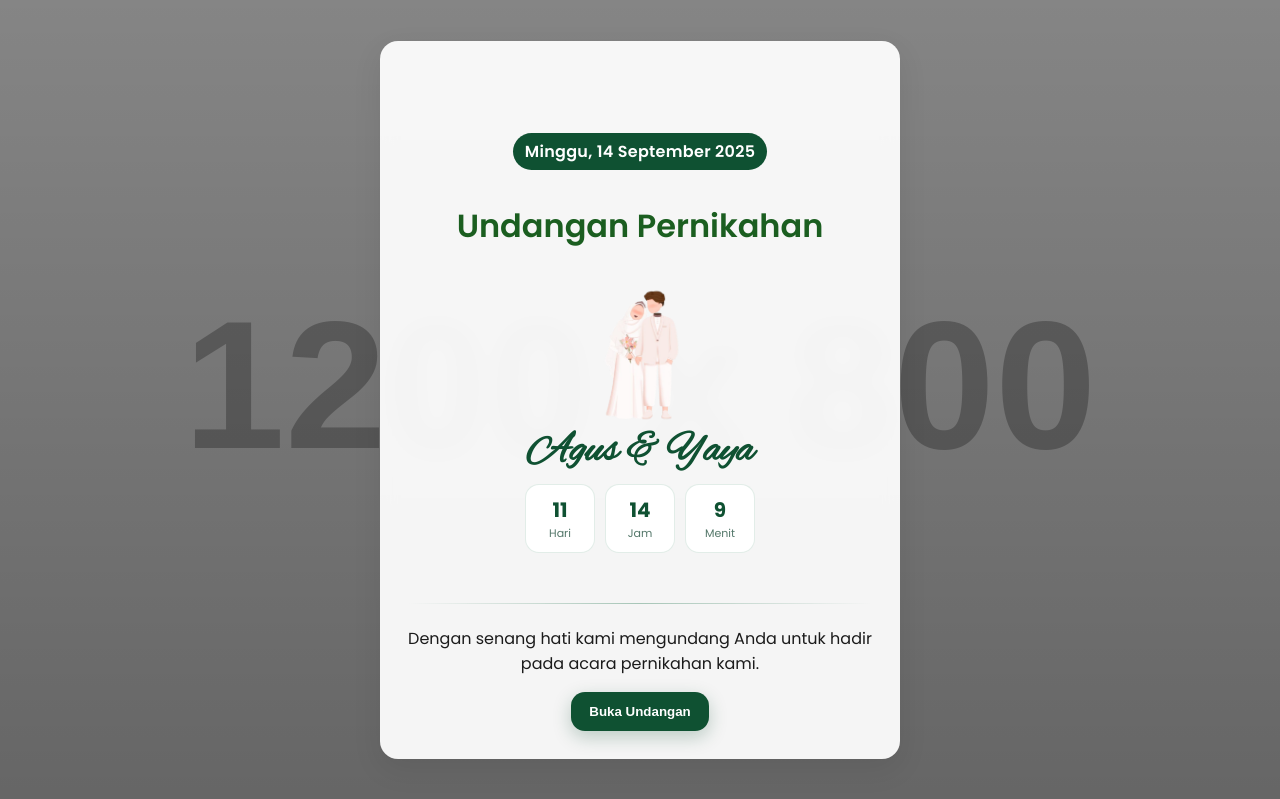
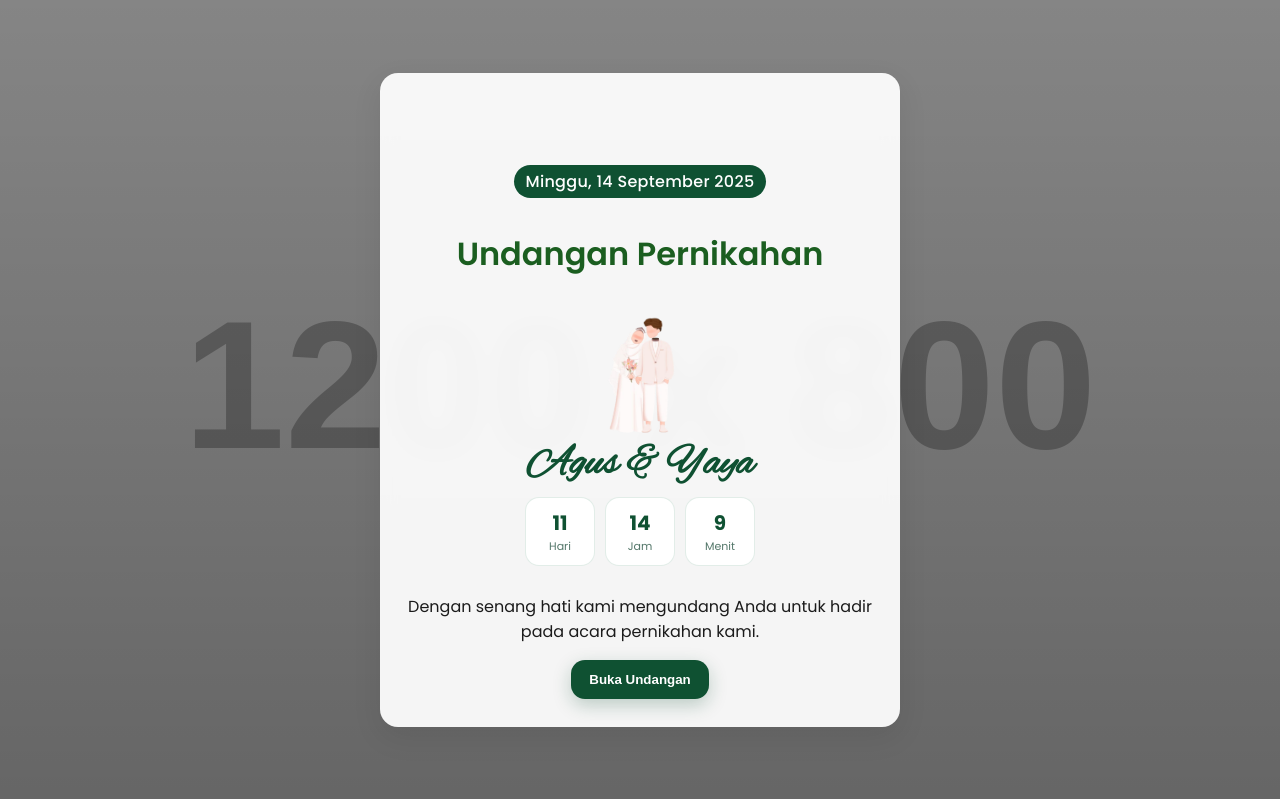
Before and after one commit to undangan-agusfitri/wedding2025, a plain HTML site: page index.html in a window 1280 px wide. Shown: the top 799 px of the page. Drawn offline with Linux system fonts and the light colour scheme; placeholder pictures from the web are drawn by us.

Commit message:
Update index.html

```diff
--- a/index.html
+++ b/index.html
@@ -40,9 +40,9 @@
       padding: 64px 18px 28px;
       position: relative;
     }
-    .badge-date{display:inline-block;background:var(--green-800);color:#fff;padding:6px 12px;border-radius:999px;font-weight:600;letter-spacing:.3px}
-    h1.names{font-family:"Alex Brush",cursive;font-size:64px;line-height:1;margin:18px 0 8px;color:var(--green-800)}
-    .sub{font-size:16px;opacity:.85}
+    .badge-date{display:inline-block;background:var(--green-800);color:#fff;padding:4px 12px;border-radius:999px;font-weight:500;letter-spacing:.3px}
+    h1.names{font-family:"Alex Brush",cursive;font-size:50px;line-height:1;margin:15px 0 8px;color:var(--green-800)}
+    .sub{font-size:12px;opacity:.85}
 
     .container{max-width:980px;margin:0 auto;padding:18px}
     .card{background:var(--paper);border-radius:var(--radius);box-shadow:var(--shadow);padding:22px}
@@ -96,12 +96,11 @@
         <span class="badge-date">Minggu, 14 September 2025</span>
         <h3 class="invitation-title">Undangan Pernikahan</h3>
         <div style="display:flex;align-items:center;justify-content:center">
-          <img alt="Ilustrasi pengantin" src="pengantin1.png" style="border-radius:0px;border:0px solid rgba(10,54,33,.2)" width="90"/>
+          <img alt="Ilustrasi pengantin" src="pengantin1.png" style="border-radius:0px;border:0px solid rgba(10,54,33,.2)" width="80"/>
         </div>
         <h2 class="bride-groom">Agus & Yaya</h2>
          <div class="countdown" id="countdownMain"></div>
       </header>
-      <div class="divider"></div>
       <p>Dengan senang hati kami mengundang Anda untuk hadir pada acara pernikahan kami.</p>
       <button id="openInvite" class="btn" type="button">Buka Undangan</button>
     </div>
```
